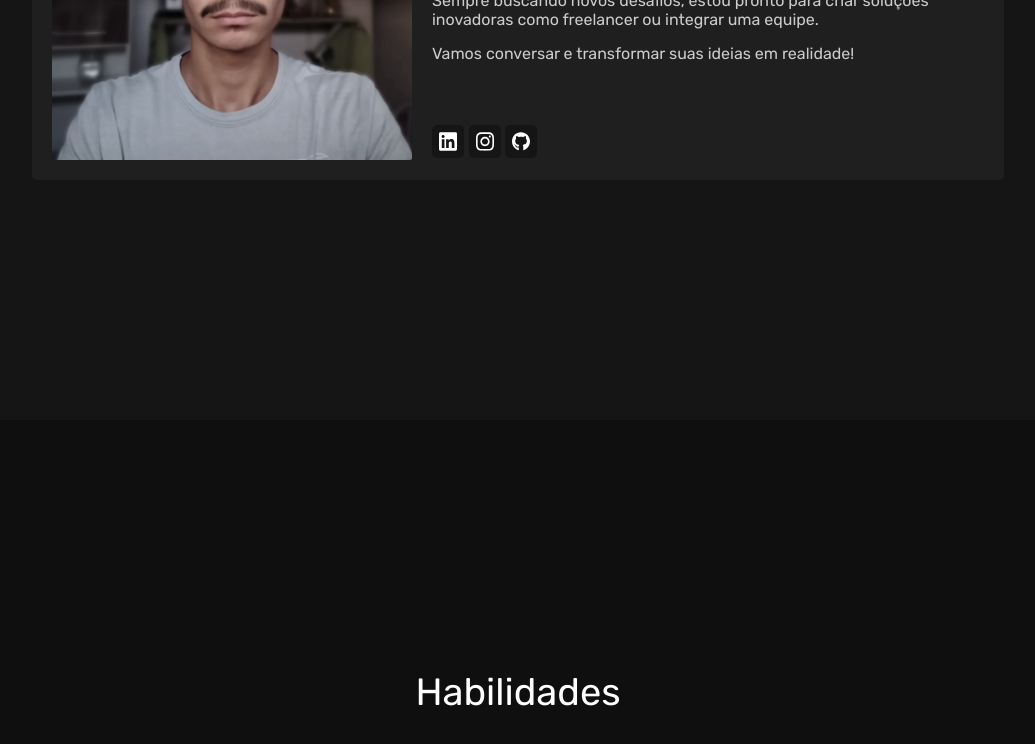
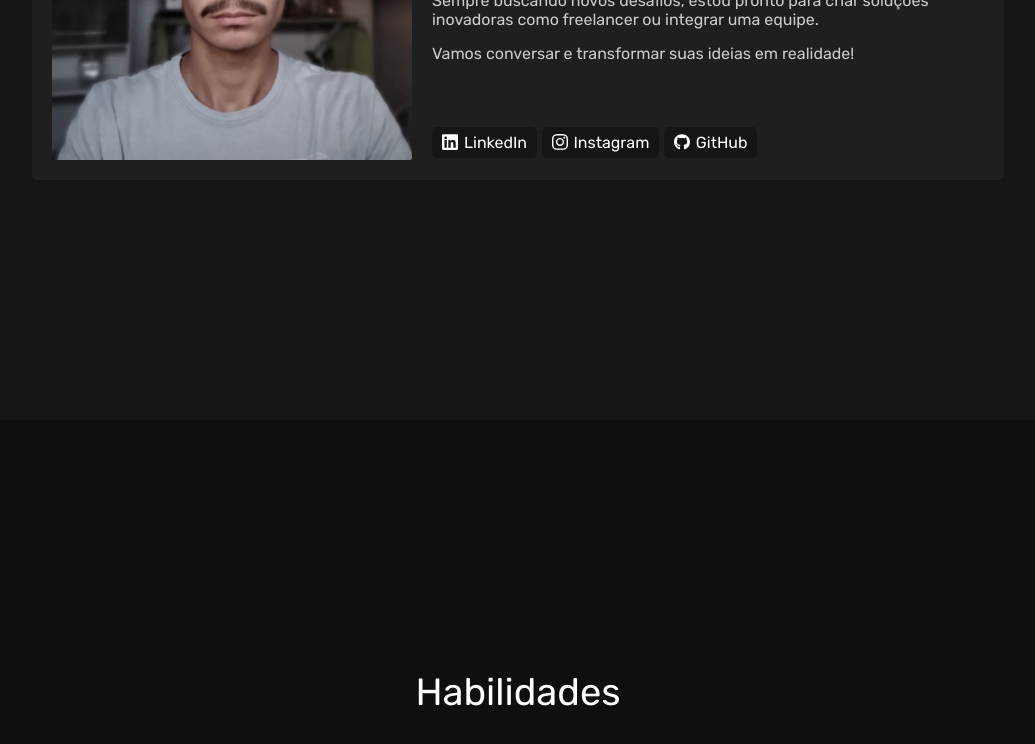
Before and after one commit to lezzin/lezzin.github.io, a Vue app: page / in a window 1280 px wide. Shown: the part 1260-2004 px from the top of the page, without its empty margins (122-1157 px from the left). Built offline with nearby package versions, Linux system fonts and the light colour scheme.

Commit message:
Create SocialLinks component

```diff
--- /dev/null
+++ b/src/components/SocialLinks.vue
@@ -0,0 +1,19 @@
+<template>
+    <nav class="social-media">
+        <a class="btn dark-secondary" href="https://www.linkedin.com/in/leandro-adrian/" target="_blank"
+            rel="noopener noreferrer" title="Acessar Linkedin">
+            <img src="/icons/linkedin.svg" alt="Logo do linkedin" width="16" height="16">
+            <span class="desktop-only">LinkedIn</span>
+        </a>
+        <a class="btn dark-secondary" href="https://www.instagram.com/leandroadrian_/" target="_blank"
+            rel="noopener noreferrer" title="Acessar Instagram">
+            <img src="/icons/instagram.svg" alt="Logo do instagram" width="16" height="16">
+            <span class="desktop-only">Instagram</span>
+        </a>
+        <a class="btn dark-secondary" href="https://github.com/lezzin/" target="_blank" rel="noopener noreferrer"
+            title="Acessar GitHub">
+            <img src="/icons/github.svg" alt="Logo do github" width="16" height="16">
+            <span class="desktop-only">GitHub</span>
+        </a>
+    </nav>
+</template>
--- a/src/sections/MyFooter.vue
+++ b/src/sections/MyFooter.vue
@@ -1,29 +1,18 @@
+<script setup>
+import SocialLinks from "../components/SocialLinks.vue";
+</script>
+
 <template>
     <footer>
-        <nav class="social-media">
-            <a class="btn dark-secondary" href="https://www.linkedin.com/in/leandro-adrian/" target="_blank"
-                rel="noopener noreferrer" title="Acessar Linkedin">
-                <img src="/icons/linkedin.svg" alt="Logo do linkedin" width="16" height="16">
-                <span class="desktop-only">LinkedIn</span>
-            </a>
-            <a class="btn dark-secondary" href="https://www.instagram.com/leandroadrian_/" target="_blank"
-                rel="noopener noreferrer" title="Acessar Instagram">
-                <img src="/icons/instagram.svg" alt="Logo do instagram" width="16" height="16">
-                <span class="desktop-only">Instagram</span>
-            </a>
-            <a class="btn dark-secondary" href="https://github.com/lezzin/" target="_blank" rel="noopener noreferrer"
-                title="Acessar GitHub">
-                <img src="/icons/github.svg" alt="Logo do github" width="16" height="16">
-                <span class="desktop-only">GitHub</span>
-            </a>
-        </nav>
+        <SocialLinks />
 
         <blockquote>
             <p class="quote">
                 “Programadores e artistas são os únicos profissionais que tem como hobby a própria profissão”
             </p>
         </blockquote>
-        <p class="copyright">&copy; <span id="copyright-year">{{ new Date().getFullYear().toString() }}</span> - Leandro Adrian da Silva</p>
+        <p class="copyright">&copy; <span id="copyright-year">{{ new Date().getFullYear().toString() }}</span> - Leandro
+            Adrian da Silva</p>
     </footer>
 </template>
 
--- a/src/sections/Presentation.vue
+++ b/src/sections/Presentation.vue
@@ -1,9 +1,13 @@
+<script setup>
+import SocialLinks from "../components/SocialLinks.vue";
+</script>
+
 <template>
     <section id="presentation-section">
         <div class="container">
             <div class="presentation-container delay-medium">
-                <img class="presentation-image interval-small" src="/images/profile.webp"
-                    alt="Minha foto de perfil" width="360" height="360" loading="lazy">
+                <img class="presentation-image interval-small" src="/images/profile.webp" alt="Minha foto de perfil"
+                    width="360" height="360" loading="lazy">
                 <div class="presentation-texts delay-large">
                     <h3 class="section-title interval-small">Apresentação</h3>
 
@@ -26,20 +30,7 @@
                         Vamos conversar e transformar suas ideias em realidade!
                     </p>
 
-                    <nav class="social-media interval-small">
-                        <a class="btn dark-secondary" href="https://www.linkedin.com/in/leandro-adrian/" target="_blank"
-                            rel="noopener noreferrer" title="Acessar Linkedin">
-                            <img src="/icons/linkedin.svg" alt="Logo do linkedin" width="18" height="18">
-                        </a>
-                        <a class="btn dark-secondary" href="https://www.instagram.com/leandroadrian_/" target="_blank"
-                            rel="noopener noreferrer" title="Acessar Instagram">
-                            <img src="/icons/instagram.svg" alt="Logo do instagram" width="18" height="18">
-                        </a>
-                        <a class="btn dark-secondary" href="https://github.com/lezzin/" target="_blank"
-                            rel="noopener noreferrer" title="Acessar GitHub">
-                            <img src="/icons/github.svg" alt="Logo do github" width="18" height="18">
-                        </a>
-                    </nav>
+                    <SocialLinks />
                 </div>
             </div>
         </div>
```
